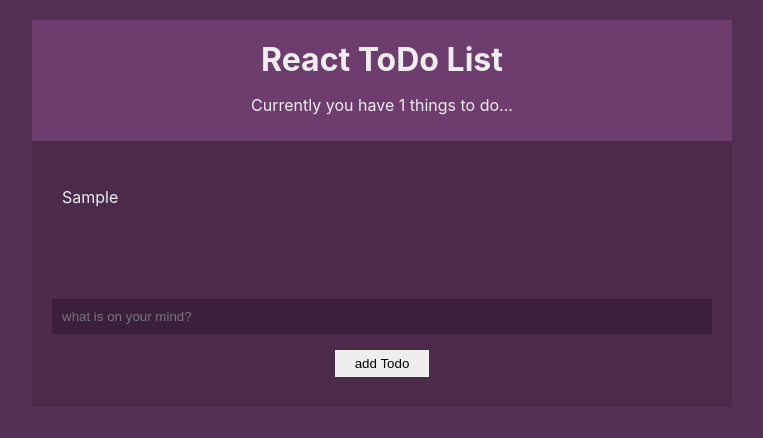
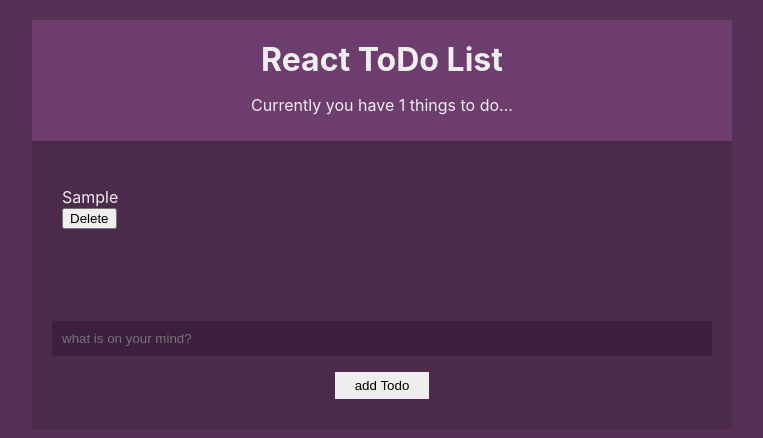
Before and after one commit to lucfercas/ToDoList-React, a React (Create React App) app: page / in a window 1280 px wide. Both pictures are taken after typing "Sample" into the empty fields and a click on the input "add Todo". Shown: the top 438 px of the page, without its empty margins (258-1021 px from the left). Built offline with nearby package versions, Linux system fonts and the light colour scheme.

Commit message:
delete button

```diff
--- a/src/components/ItemDetails.jsx
+++ b/src/components/ItemDetails.jsx
@@ -6,8 +6,9 @@
     const { removeTodo } = useContext(ListContext)
     return (
 
-      <li onClick = {() => removeTodo(item.id)}>
+      <li>
         <div className="title">{item.title}</div>
+        <button onClick = {() => removeTodo(item.id)}>Delete</button>
       </li>
     )
 
```
